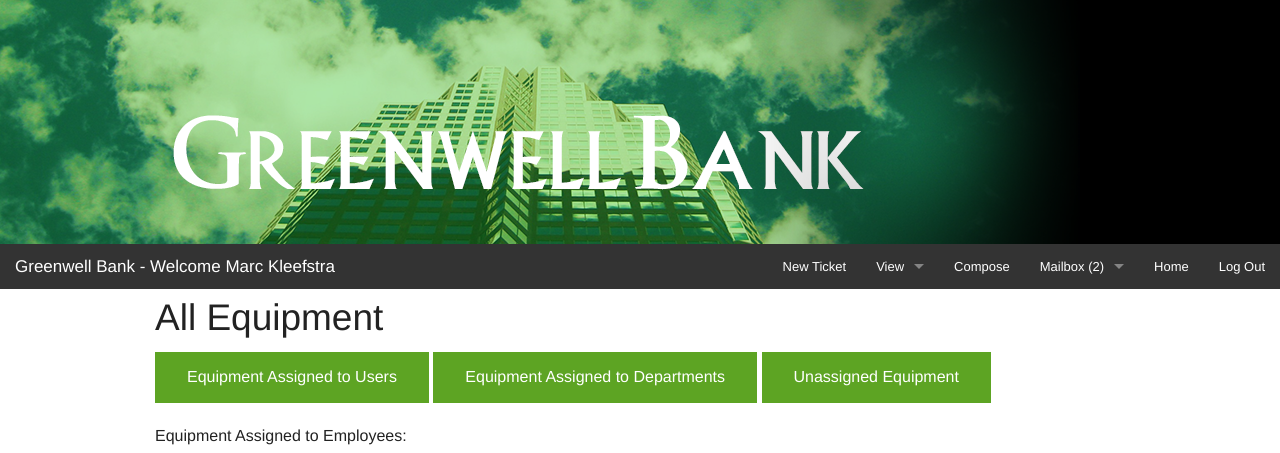
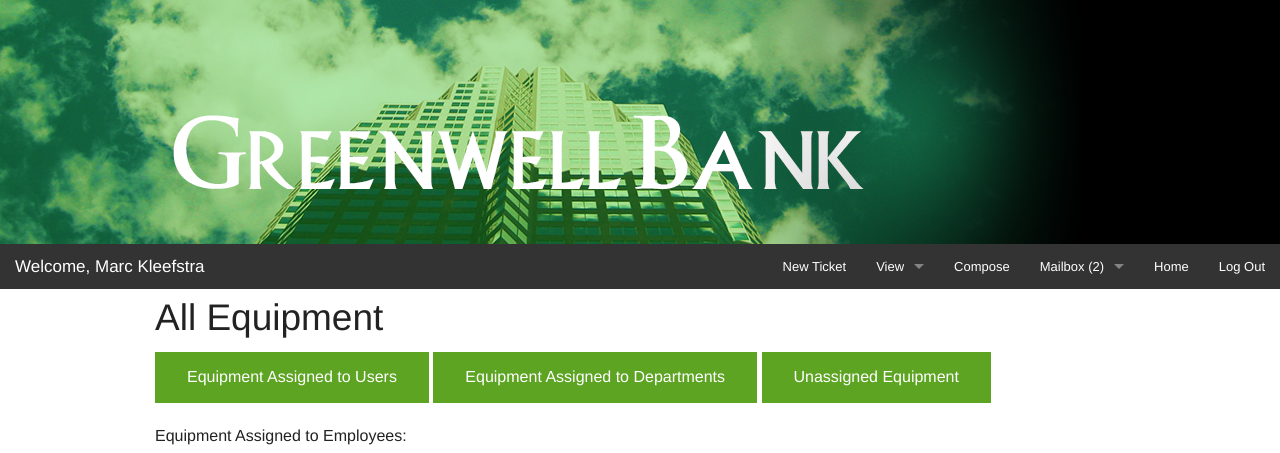
Before and after one commit to mkSol/CTEC227-Project, a PHP site: page /allequip.php in a window 1280 px wide. Shown: the top 453 px of the page. Run offline with PHP 8.4, Linux system fonts and the light colour scheme; a user stored in the database is signed in; data comes from the database, SQL or seed files in the repository; a stand-in replaces the project's code that opens the database connection.

Commit message:
changed nav menu
Deleted green well bank from nag bar

```diff
--- a/helpdesk/navigation.php
+++ b/helpdesk/navigation.php
@@ -7,7 +7,7 @@
 			<nav class="fixed top-bar" data-topbar>
   			<ul class="title-area">
     			<li class="name">
-      			<h1><a href="home.php">Greenwell Bank</a></h1>
+      			<h1><a href="home.php"><?php echo "Welcome, {$_SESSION['firstName']} {$_SESSION['lastName']}"; ?></a></h1>
     			</li>
 
     			<li class="toggle-topbar menu-icon"><a href="#"><span>Menu</span></a></li>
@@ -58,7 +58,7 @@
 		<nav class="fixed top-bar" data-topbar>
   			<ul class="title-area">
     			<li class="name">
-      			<h1><a href="#">Greenwell Bank - <?php echo "Welcome {$_SESSION['firstName']} {$_SESSION['lastName']}"; ?></a></h1>
+      			<h1><a href="#"><?php echo "Welcome, {$_SESSION['firstName']} {$_SESSION['lastName']}"; ?></a></h1>
     			</li>
 
     			<li class="toggle-topbar"><a href="#"><span>Menu</span></a></li>
@@ -109,7 +109,7 @@
 		<nav class="fixed top-bar" data-topbar>
   			<ul class="title-area">
     			<li class="name">
-      			<h1><a href="#">Greenwell Bank - <?php echo "Welcome {$_SESSION['firstName']} {$_SESSION['lastName']}"; ?></a></h1>
+      			<h1><a href="#"><?php echo "Welcome, {$_SESSION['firstName']} {$_SESSION['lastName']}"; ?></a></h1>
     			</li>
 
     			<li class="toggle-topbar"><a href="#"><span>Menu</span></a></li>
@@ -161,7 +161,7 @@
   			<ul class="title-area">
     			<li class="name">
 
-      			<h1><a href="#">Greenwell Bank - <?php echo "Welcome {$_SESSION['firstName']} {$_SESSION['lastName']}"; ?></a></h1>
+      			<h1><a href="#"><?php echo "Welcome, {$_SESSION['firstName']} {$_SESSION['lastName']}"; ?></a></h1>
 
     			</li>
 
```
